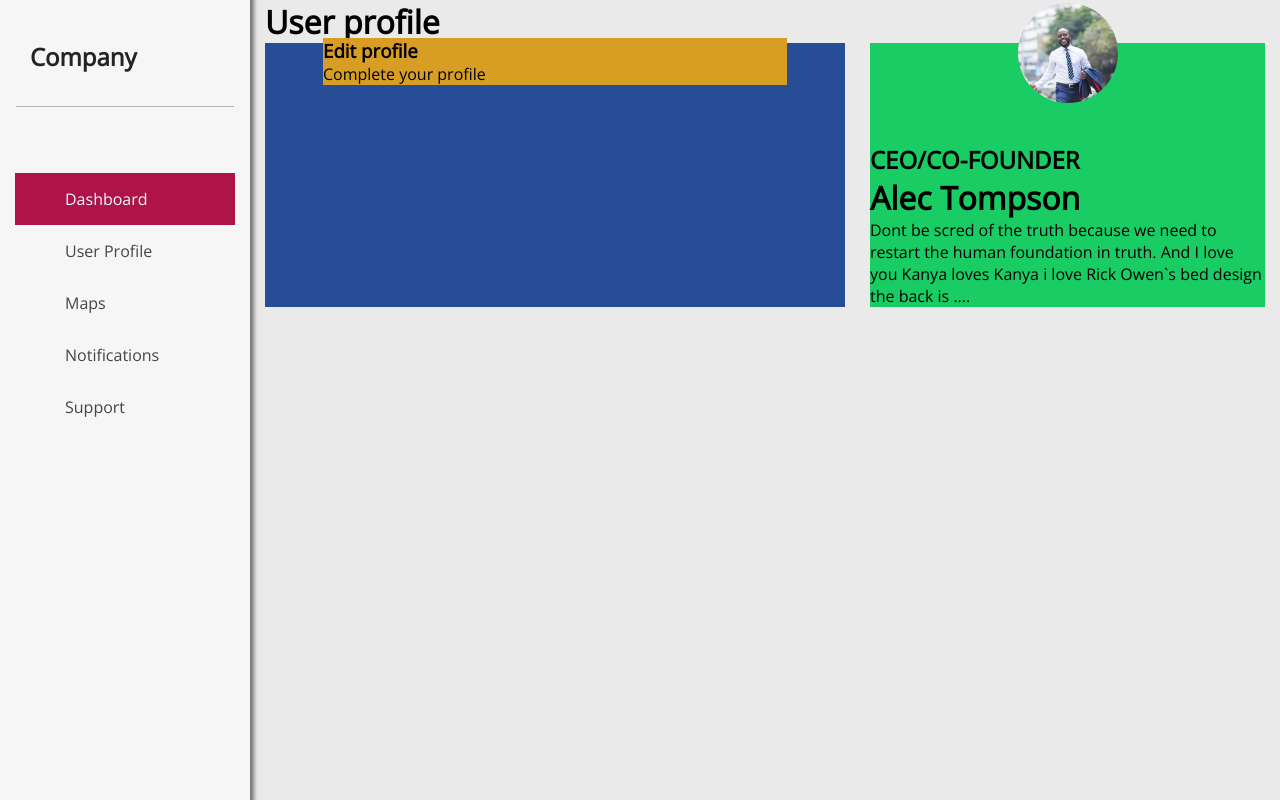
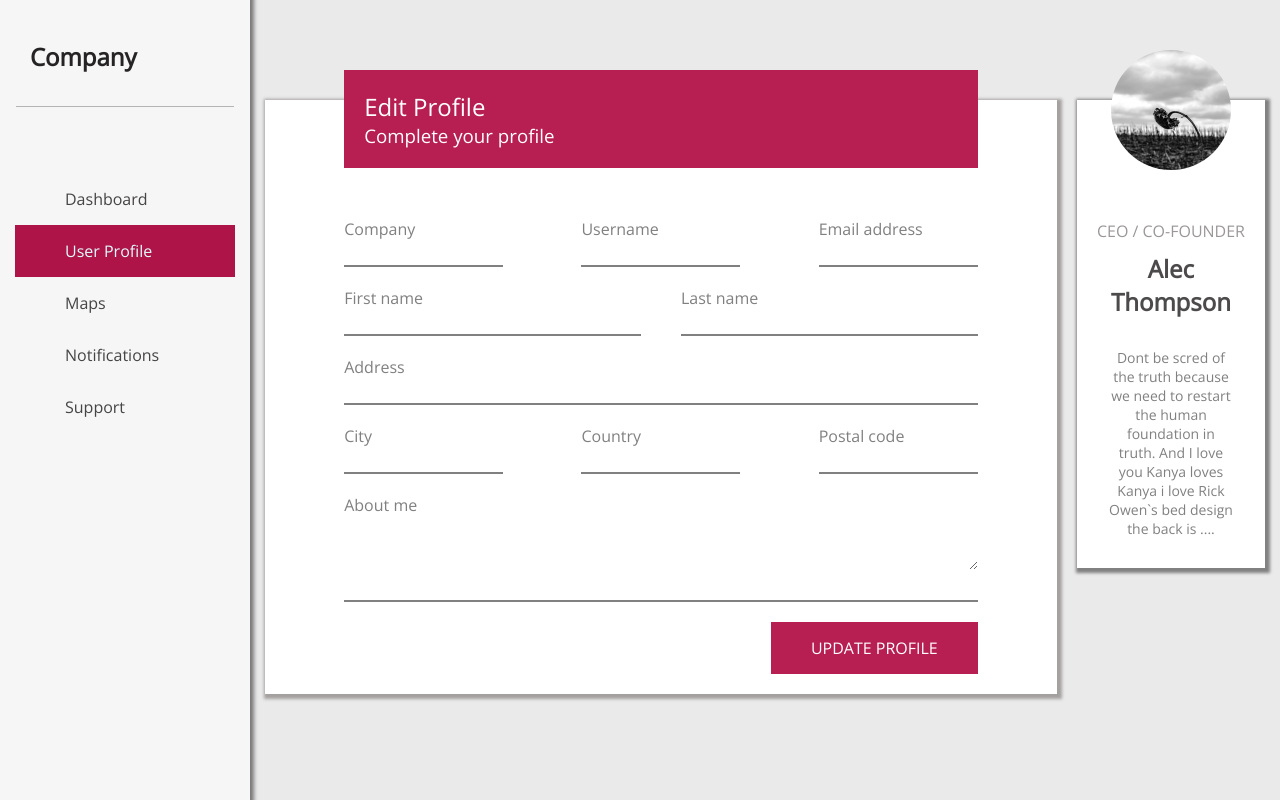
Before and after one commit to vitaliyshian/EX_HTML, a plain HTML site: page user.html in a window 1280 px wide. Drawn offline with nearby package versions, Linux system fonts and the light colour scheme.

Commit message:
Add page and block User

```diff
--- a/style.css
+++ b/style.css
@@ -91,12 +91,6 @@ ul > li {
     padding-right: 15px;
 }
 
-.container_right_content > h2 {
-    /* flex-shrink: 0; */
-    /* width: 100%;
-    margin: 40px 30px 20px; */
-}
-
 .icon_right_content {
     display: flex;
     justify-content: center;
@@ -177,7 +171,7 @@ h4 {
 .container_right_content .icon_right_content {
     width: 60px;
     height: 60px;
-    transform: translate(20px, -20px);
+    transform: translate(20px, -30px);
 }
 
 
@@ -203,7 +197,7 @@ h4 {
 .wraper_img {
     display: flex;
     justify-content: center;
-    transform: translate(0px, -20px);
+    transform: translate(0px, -30px);
 }
 
 .icon_center {
@@ -294,7 +288,7 @@ h4 {
     width: 80%;
     background-color: #D89E24;
     color: #fff;
-    transform: translate(0px, -20px);
+    transform: translate(0px, -30px);
     /* overflow: hidden;
     text-overflow:ellipsis;
     white-space:nowrap;  */
@@ -305,7 +299,7 @@ h4 {
     display: flex;
     background-color: #6855aa;
     color: #fff;
-    transform: translate(0px, -20px);
+    transform: translate(0px, -30px);
     padding: 20px;
 }
 
@@ -320,7 +314,7 @@ h4 {
 
 .block_navigation > div {
     padding: 15px;
-    width: 20%;
+    /* width: 20%; */
     display: flex;
     justify-content: space-evenly;
 }
@@ -440,52 +434,158 @@ footer > div {
 }
 
 
-/*User content*/
+/* User */
+.container_user {
+    padding-left: 265px;
+    padding-right: 25px;
+    display: inline-block;
+    margin-top: 100px;
+    width: calc(100% - -10px);
+}
 
-.container_user {
+.wrap_container_user {
+    display: flex;
+    gap: 20px;
+}
+
+/* Left Block */
+.left_block_info {
+    width: calc(80% - 0px);
+    background: #fff;
+    box-shadow: 2px 2px 3px 3px #a5a0a0;
+    /* height: 100%; */
+}
+
+.wrap_block_user_left_top {
+    display: flex;
+    justify-content: center;
+}
+
+.wrap_block_user_center {
+    width: 80%;
+    transform: translate(0px, -30px);
+    padding: 20px;
+    color: #fff;
+}
+
+.wrap_block_user_center > h2, h3 {
+    font-weight: normal;
+}
+
+.block_info_form {
+    display: flex;
+    justify-content: space-around;
+}
+
+.application_form {
+    width: 80%;
     display: flex;
     justify-content: space-between;
-    flex-wrap: wrap;
-    padding-left: 265px;
-    padding-right: 15px;
 }
 
-.title_user {
+.button_up {
+    display: flex;
+    justify-content: end;
+    padding: 20px 0px 20px 0px;
+}
+
+.info_form_button {
+    background-color: #B71E51;
+    padding: 15px 40px 15px 40px;
+    cursor: pointer;
+}
+
+.col_in {
+    color: gray;
+}
+
+
+.info_form_button > h1{
+    font-size: 16px;
+    color: #fff;
+    font-weight: normal;
+}
+
+.wrap_block_user_center {
+    width: 80%;
+    background-color: #B71E51 ;
+}
+
+.info_form_name_left {
+    width: calc(50% - 20px);
+    border-bottom: 2px solid gray;
+    padding: 20px 0px 25px 0px;
+}
+
+.info_form_name_right {
+    width: calc(50% - 20px);
+    border-bottom: 2px solid gray;
+    padding: 20px 0px 25px 0px;
+}
+
+.info_form_name_address {
+    width: calc(100% - 0px);
+    border-bottom: 2px solid gray;
+    padding: 20px 0px 25px 0px;
+}
+
+textarea {
+    border: none;
+    outline: none;
     width: 100%;
 }
 
-.wraper_profile {
-    display: flex;
-    justify-content: center;
-    transform: translate(0px, -5px);
+.info_form {
+    width: calc(33% - 50px);
+    border-bottom: 2px solid gray;
+    padding: 20px 0px 25px 0px;
 }
 
-.left_user_block {
-    background-color: #274D97;
-    width: calc(60% - 20px);
+.right_block_info_user {
+    background-color: #fff;
+    width: calc(20% - 10px);
+    height: 50%;
+    display: block;
+    box-shadow: 2px 2px 3px 3px #818181;
 }
 
-.right_user_block {
-    background-color: #1acc64;
-    width: calc(40% - 5px);
-}
-
-.profile_user_block {
-    width: 80%;
-    background-color: #D89E24;
-}
-
-.foto_user > img {
-    width: 100px;
-    height: 100px;
-    display: block;
+/* Right block User Icon*/
+.wrap_icon_user > img {
+    width: 120px;
+    height: 120px;
     object-fit: cover;
     border-radius: 50%;
 }
 
 .wrap_icon_user {
     display: flex;
-    transform: translate(0px, -40px);
     justify-content: center;
+    transform: translate(0px, -50px);
+}
 
+.info_user_profile {
+    display: flex;
+    flex-direction: column;
+    text-align: center;
+    padding: 0px 20px 20px 20px;
 }
+
+.info_user_profile > h2 {
+    font-size: 16px;
+    color: #9b9797;
+    font-weight: normal;
+}
+
+.info_user_profile > h1 {
+    font-size: 24px;
+    margin-top: 10px;
+    color: #4c4a4a;
+}
+
+.title_user_profile {
+    font-weight: normal;
+    color: gray;
+    font-size: 14px;
+    margin-top: 20px;
+    padding: 10px;
+}
--- a/user.html
+++ b/user.html
@@ -16,13 +16,13 @@
         <div class="menu">
             <ul>
                 <li>
-                    <a href="index.html" class="active">
+                    <a href="index.html">
                         <span class="icon"><i class="fa-light fa-table-columns"></i></span>
                         <span class="item">Dashboard</span>
                     </a>
                 </li>
                 <li>
-                    <a href="user.html">
+                    <a href="user.html" class="active">
                         <span class="icon"><i class="fa-solid fa-user"></i></span>
                         <span class="item">User Profile</span>
                     </a>
@@ -49,31 +49,79 @@
         </div>
     </div>
 
+
     <div class="container_user">
-        <div class="title_user">
-            <h1>User profile</h1>
+        <div class="wrap_container_user">
+
+            <div class="left_block_info">
+                <div class="wrap_block_user_left_top">
+                    <div class="wrap_block_user_center">
+                        <h2>Edit Profile</h2>
+                        <h3>Complete your profile</h3>
                     </div>
-        <div class="left_user_block">
-            <div class="wraper_profile">
-                <div class="profile_user_block">
-                    <h3>Edit profile</h3>
-                    <p>Complete your profile</p>
+                </div>
+                <div class="block_info_form">
+                    <div class="application_form">
+                        <div class="info_form col_in">Company</div>
+                        <div class="info_form col_in">Username</div>
+                        <div class="info_form col_in">Email address</div>
+                    </div>
+                </div>
+
+                <div class="block_info_form">
+                    <div class="application_form">
+                        <div class="info_form_name_left col_in">First name</div>
+                        <div class="info_form_name_right col_in">Last name</div>
+                    </div>
+                </div>
+
+                <div class="block_info_form">
+                    <div class="application_form">
+                        <div class="info_form_name_address col_in">Address</div>
+                    </div>
+                </div>
+
+                <div class="block_info_form">
+                    <div class="application_form">
+                        <div class="info_form col_in">City</div>
+                        <div class="info_form col_in">Country</div>
+                        <div class="info_form col_in">Postal code</div>
+                    </div>
+                </div>
+
+                <div class="block_info_form">
+                    <div class="application_form">
+                        <div class="info_form_name_address">
+                            <p class="col_in">About me</p>
+                            <textarea rows="3"></textarea>
                         </div>
                     </div>
                 </div>
-        <div class="right_user_block">
-            <div class="wrap_icon_user">
-                <div class="foto_user">
-                    <img src="img/user.jpg" alt="">
+
+                <div class="block_info_form">
+                    <div class="application_form button_up">
+                        <div class="info_form_button">
+                            <h1>UPDATE PROFILE</h1>
                         </div>
                     </div>
-            <div class="info_user">
-                <h2>CEO/CO-FOUNDER</h2>
-                <h1>Alec Tompson</h1>
+                </div>
+            </div>
+
+            <div class="right_block_info_user">
+                <div class="wrap_icon_user">
+                    <img src="img/1.jpg" alt="">
+                </div>
+                <div class="info_user_profile">
+                    <h2>CEO / CO-FOUNDER</h2>
+                    <h1>Alec Thompson</h1>
+                    <div class="title_user_profile">
                         <p>Dont be scred of the truth because we need to restart the human foundation in truth. And I love you Kanya loves Kanya i love Rick Owen`s bed design the back is .... </p>
                     </div>
                 </div>
             </div>
+        </div>
+
+    </div>
 
 </body>
 </html>
```
Also changed, not shown: media.css (+28 -4 lines), img/1.jpg (added). Lines whose indentation alone changed are shown as unchanged.
